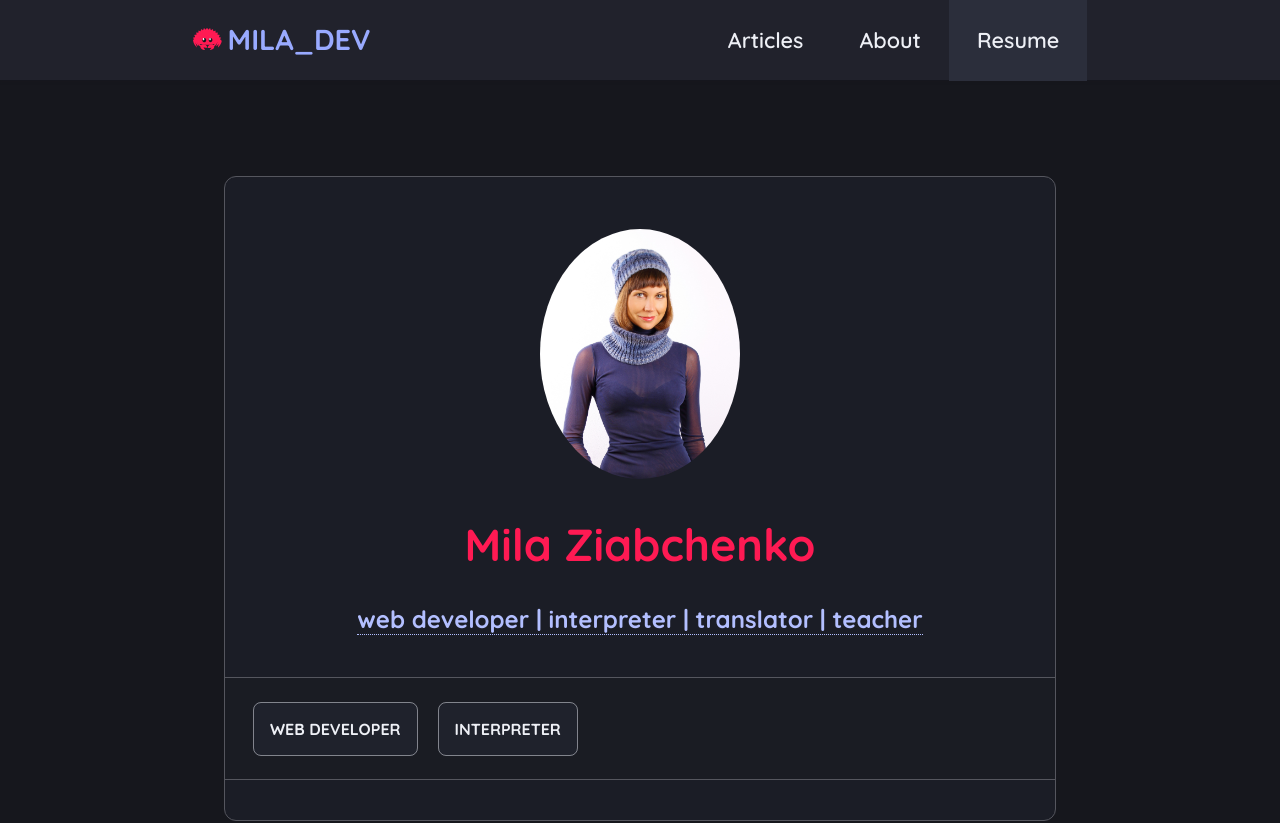
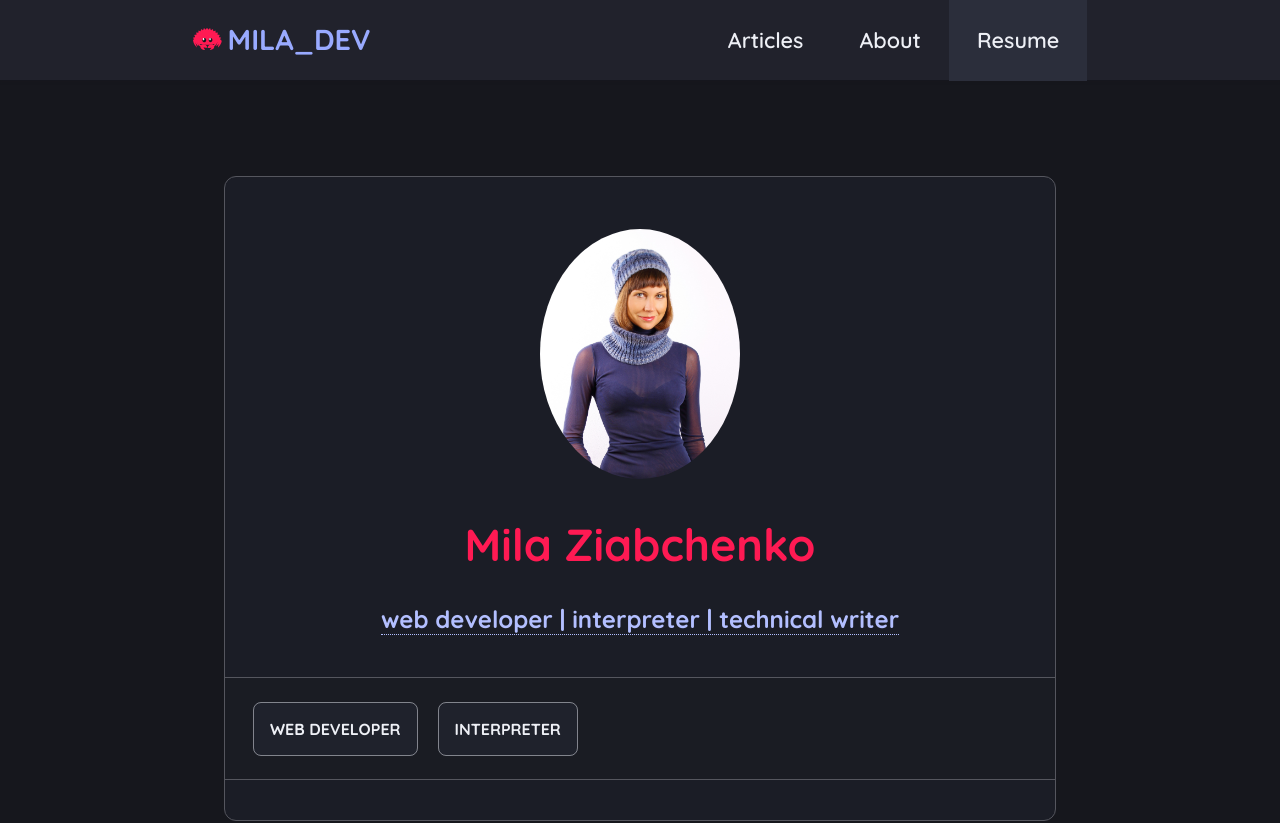
Before and after one commit to MilaZiabchenko/MILA_DEV-Website, a React (Vite) app: page /resume in a window 1280 px wide. Shown: the top 823 px of the page. Built offline with nearby package versions, Linux system fonts and the light colour scheme.

Commit message:
Update ResumeLayout.tsx

```diff
--- a/src/layouts/ResumeLayout.tsx
+++ b/src/layouts/ResumeLayout.tsx
@@ -3,7 +3,7 @@ import useText from '../hooks/useText';
 
 const ResumeLayout = () => {
   const roles = useText(
-    'web developer | interpreter | translator | teacher',
+    'web developer | interpreter | technical writer',
     'web developer & interpreter',
     750
   );
```
